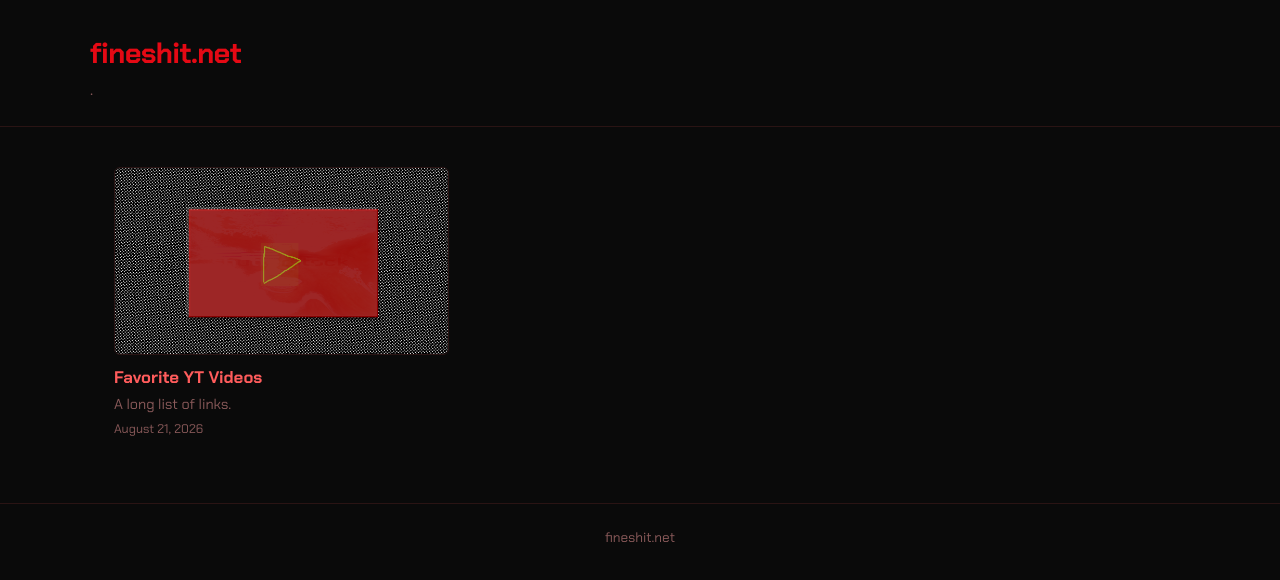
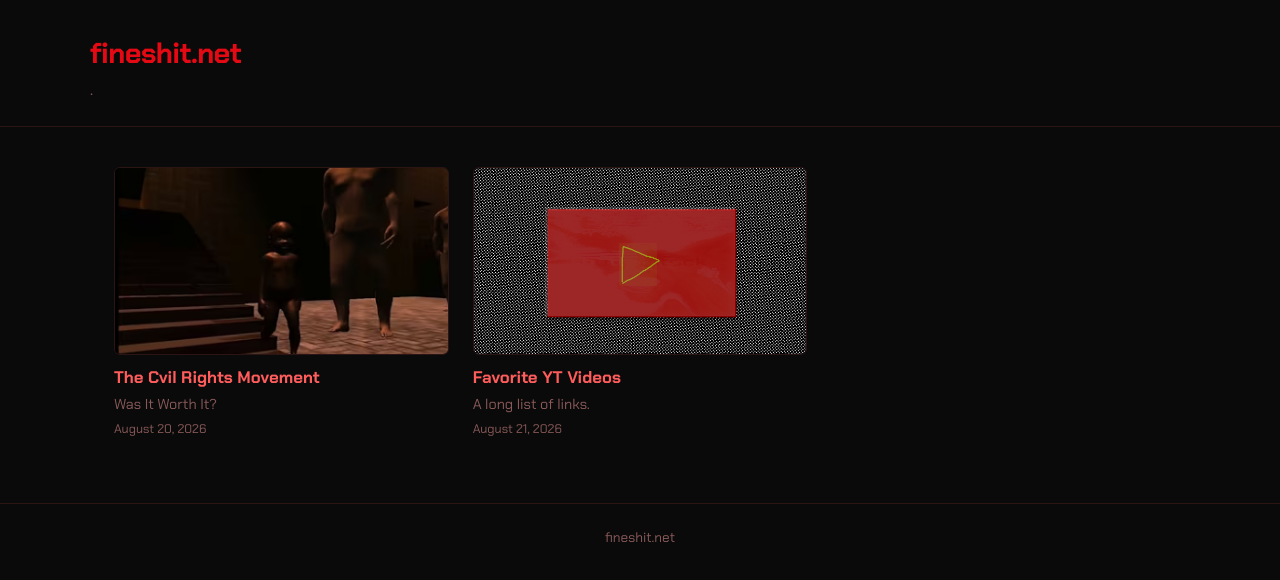
Before and after one commit to Joybot45/Fineshit.net, a plain HTML site: page index.html in a window 1280 px wide. Drawn offline with Linux system fonts and the light colour scheme.

Commit message:
post readded

```diff
--- a/index.html
+++ b/index.html
@@ -20,7 +20,12 @@
 
 <main>
   <ul class="grid">
-
+   <li>
+      <a class="card" href="https://www.youtube.com/watch?v=dQw4w9WgXcQ">
+        <img class="thumb" src="images/BlackBaby.PNG" alt="Beh">
+        <div class="card-title">The Cvil Rights Movement</div>
+        <div class="card-summary">Was It Worth It?</div>
+        <div class="card-date">August 20, 2026</div>
     <li>
       <a class="card" href="posts/favorite-yt-videos.html">
         <img class="thumb" src="images/YT.png" alt="Favorite YT Videos">
```
